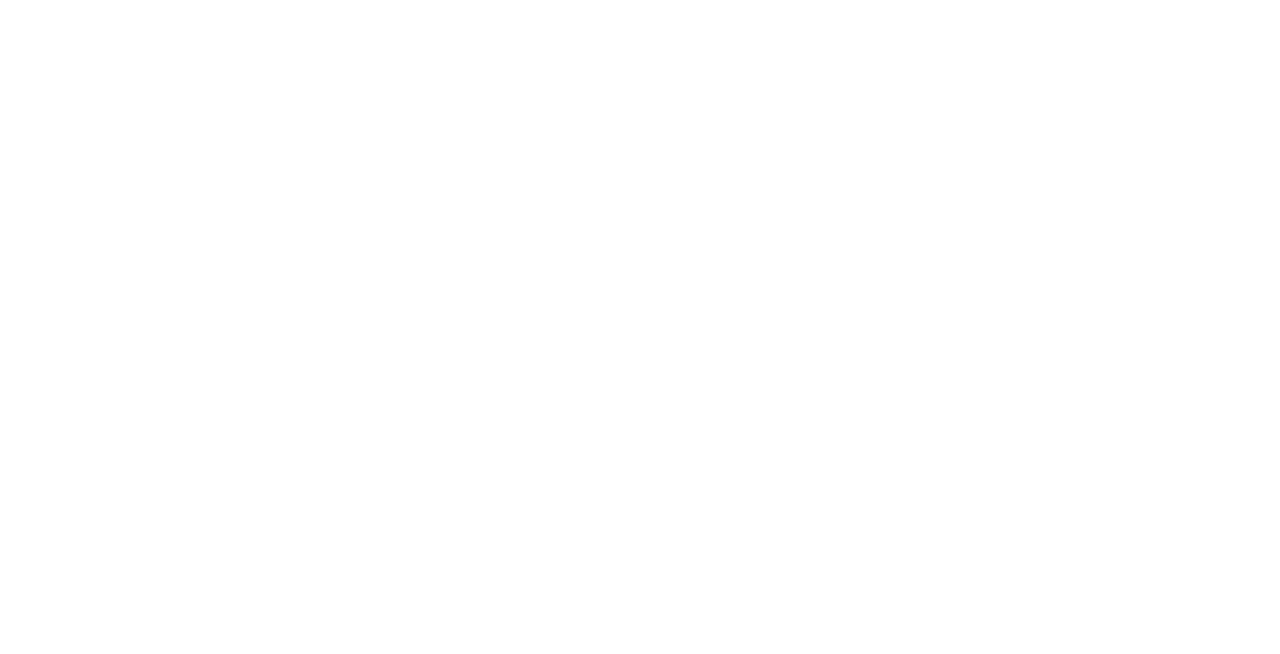
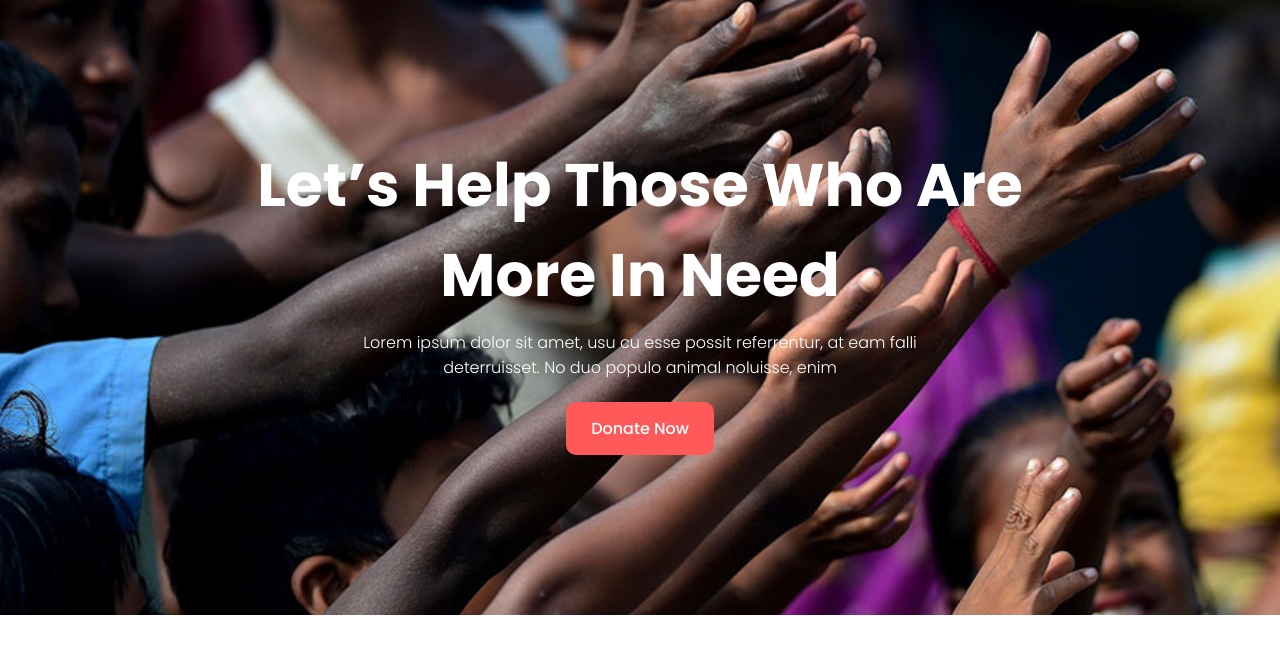
Before and after one commit to afzalhossain00/helping-peoples, a plain HTML site: page index.html in a window 1280 px wide. Drawn offline with Linux system fonts and the light colour scheme.

Commit message:
hero area done

```diff
--- a/index.html
+++ b/index.html
@@ -5,8 +5,23 @@
     <meta charset="UTF-8">
     <meta http-equiv="X-UA-Compatible" content="IE=edge">
     <meta name="viewport" content="width=device-width, initial-scale=1.0">
+    <link rel="preconnect" href="https://fonts.googleapis.com">
+    <link rel="preconnect" href="https://fonts.gstatic.com" crossorigin>
+    <link href="https://fonts.googleapis.com/css2?family=Poppins:wght@200;300;400;500;600;700&display=swap"
+        rel="stylesheet">
+    <link rel="stylesheet" href="style.css">
     <title>Helping Peoples</title>
 </head>
+<section class="hero-area">
+    <div class="help-people">
+        <h1>Let’s Help Those Who Are <br> More In Need</h1>
+        <p>Lorem ipsum dolor sit amet, usu cu esse possit referrentur, at eam falli <br> deterruisset. No duo populo
+            animal
+            noluisse, enim
+        </p>
+        <a class="btn" target="_blank" href="">Donate Now</a>
+    </div>
+</section>
 
 <body>
 
--- a/style.css
+++ b/style.css
@@ -0,0 +1,44 @@
+body {
+    font-family: 'Poppins', sans-serif;
+    margin: 0;
+}
+
+section {
+    margin-bottom: 100px;
+}
+
+h1 {
+    font-size: 60px;
+}
+
+.hero-area {
+    background-image: url(images/donation13.jpg);
+    background-repeat: no-repeat;
+    background-position: center center;
+    background-size: cover;
+    height: 615px;
+
+
+}
+
+.help-people {
+
+    text-align: center;
+    color: white;
+    padding: 90px 0;
+}
+
+.help-people p {
+    margin-top: -40px;
+    padding-bottom: 20px;
+    font-weight: 300;
+}
+
+.btn {
+    text-decoration: none;
+    background-color: #FF5959;
+    color: white;
+    padding: 15px 25px;
+    border-radius: 10px;
+    font-weight: 500;
+}
```
